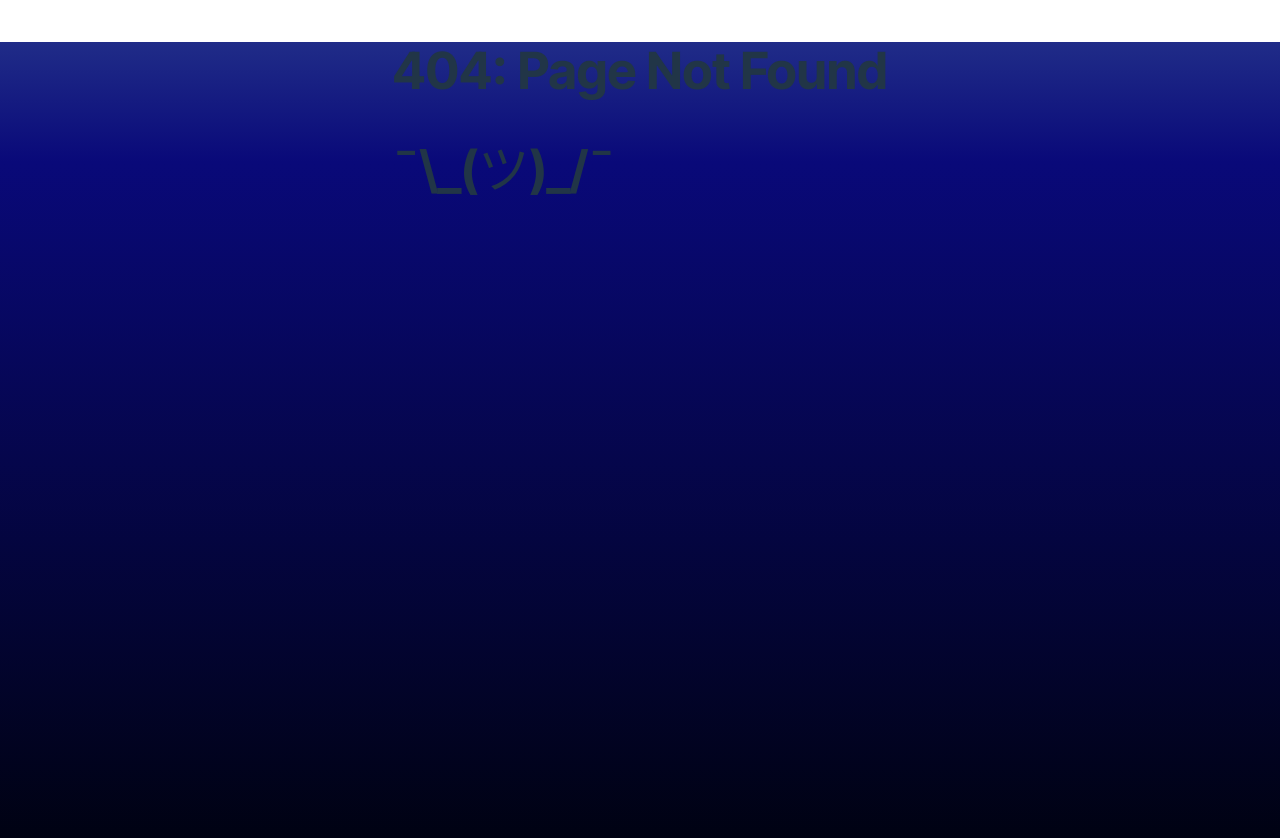
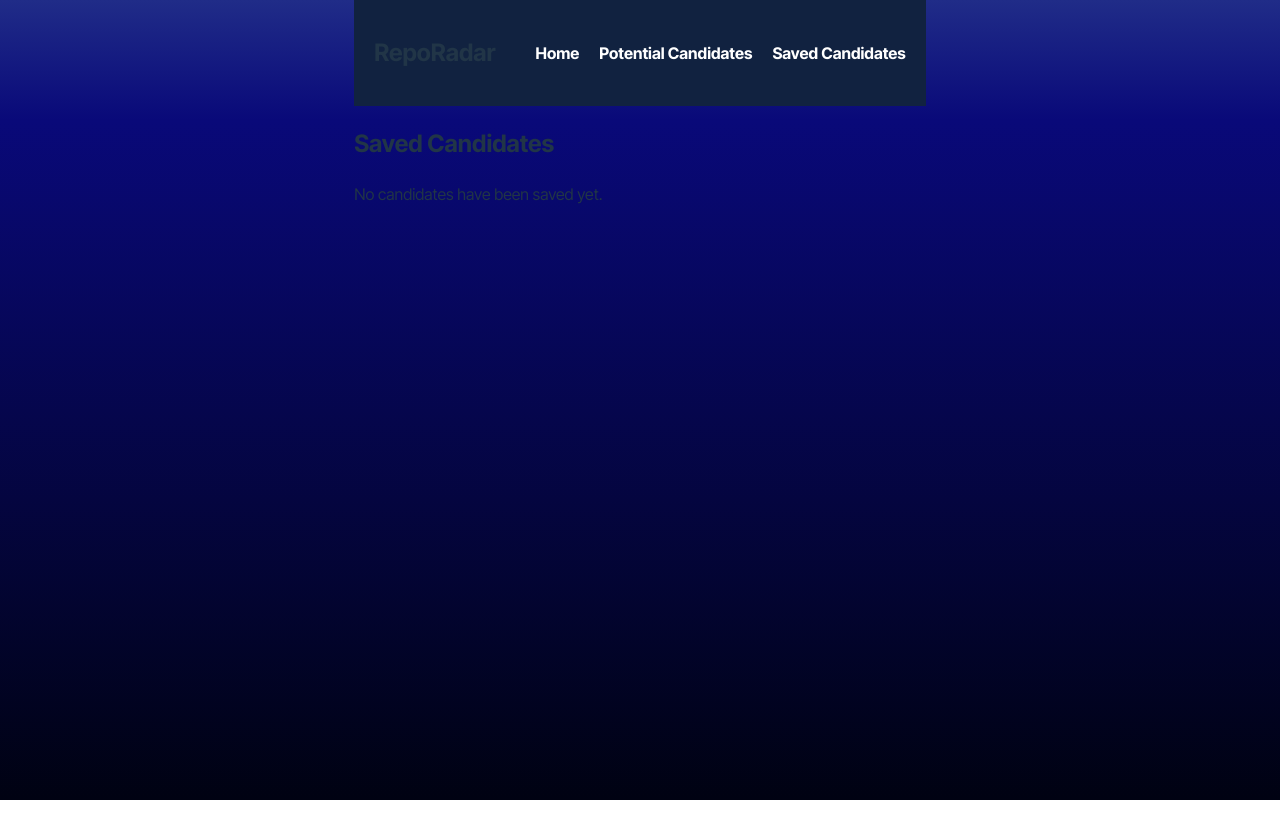
Before and after one commit to RaaBaJa718/RepoRadar, a React (Vite) app: page /saved in a window 1280 px wide. Before the commit this address had no page. Shown: the top 838 px of the page. After the commit the page ends 800 px from the top, so only its background shows below. Built offline with nearby package versions, Linux system fonts and the light colour scheme.

Commit message:
feat: enhance navigation and saved candidates functionality with API integration and improved layout

```diff
--- a/src/App.tsx
+++ b/src/App.tsx
@@ -1,13 +1,11 @@
-import { Outlet } from 'react-router-dom';
-import Nav from './components/Nav';
+import Nav from "./components/Nav";
+import { Outlet } from "react-router-dom";
 
 function App() {
   return (
     <>
       <Nav />
-      <main>
-        <Outlet />
-      </main>
+      <Outlet /> {/* ✅ This will render child routes dynamically */}
     </>
   );
 }
--- a/src/components/Nav.tsx
+++ b/src/components/Nav.tsx
@@ -1,8 +1,16 @@
+import { Link } from "react-router-dom";
+
 const Nav = () => {
-  // TODO: Add necessary code to display the navigation bar and link between the pages
   return (
-    <div>Nav</div>
-  )
+    <nav className="nav-container">
+      <h2>RepoRadar</h2>
+      <ul className="nav-links">
+        <li><Link to="/">Home</Link></li>
+        <li><Link to="/candidates">Potential Candidates</Link></li>
+        <li><Link to="/saved">Saved Candidates</Link></li>
+      </ul>
+    </nav>
+  );
 };
 
 export default Nav;
--- a/src/index.css
+++ b/src/index.css
@@ -4,7 +4,6 @@
   font-family: 'Inter Tight', system-ui, Avenir, Helvetica, Arial, sans-serif;
   line-height: 1.5;
   font-weight: 400;
-
   color-scheme: light dark;
   color: rgba(255, 255, 255, 0.87);
   font-synthesis: none;
@@ -13,6 +12,7 @@
   -moz-osx-font-smoothing: grayscale;
 }
 
+/* Links */
 a {
   font-weight: 500;
   color: #646cff;
@@ -22,6 +22,7 @@ a:hover {
   color: #535bf2;
 }
 
+/* Page Background */
 body {
   background: linear-gradient(
     180deg,
@@ -30,7 +31,7 @@ body {
     rgba(0, 2, 18, 1) 100%
   );
   background-size: cover;
-  background-repeat: no-repeat no-repeat;
+  background-repeat: no-repeat;
   background-position: center center;
   margin: 0;
   place-items: center;
@@ -38,11 +39,13 @@ body {
   min-height: 100vh;
 }
 
+/* Headings */
 h1 {
   font-size: 3.2em;
   line-height: 1.1;
 }
 
+/* Buttons */
 button {
   border-radius: 8px;
   border: 1px solid transparent;
@@ -62,6 +65,7 @@ button:focus-visible {
   outline: 4px auto -webkit-focus-ring-color;
 }
 
+/* Light Mode Adjustments */
 @media (prefers-color-scheme: light) {
   :root {
     color: #213547;
@@ -75,6 +79,7 @@ button:focus-visible {
   }
 }
 
+/* Main Content Layout */
 main {
   color: #fff;
   width: 100%;
@@ -84,37 +89,74 @@ main {
   align-items: center;
 }
 
+/* Table Styling */
 tr {
   border-radius: 10px;
   background-color: #000;
   color: white;
 }
-
 tbody tr:nth-child(odd) {
   background-color: #333333;
 }
-
-.nav {
-  display: flex;
-  justify-content: flex-start;
-  padding: 1em 2em;
-}
-
-.nav-item {
-  padding: 0 0.5rem;
-  list-style: none;
-}
-
-.nav-link {
-  color: #fff;
-  text-decoration: none;
-}
-
-.active {
-  font-weight: 700;
-}
-
 .table {
   width: 80vw;
   table-layout: fixed;
 }
+
+/* Navigation */
+.nav-container {
+  display: flex;
+  justify-content: space-between;
+  align-items: center;
+  background: #112240;
+  padding: 15px 20px;
+}
+
+.nav-links {
+  list-style: none;
+  display: flex;
+  gap: 20px;
+}
+
+.nav-links a {
+  text-decoration: none;
+  color: white;
+  font-weight: bold;
+}
+
+/* Home Page */
+.home-container {
+  text-align: center;
+  padding: 20px;
+}
+
+.candidate-card {
+  background: #112240;
+  padding: 20px;
+  border-radius: 10px;
+  width: 300px;
+  margin: 20px auto;
+}
+
+.candidate-card img {
+  width: 100px;
+}
+
+.button-group {
+  display: flex;
+  justify-content: center;
+  gap: 10px;
+  margin-top: 15px;
+}
+
+.reject-btn {
+  background: red;
+  color: white;
+  padding: 10px;
+}
+
+.accept-btn {
+  background: green;
+  color: white;
+  padding: 10px;
+}
--- a/src/pages/CandidateSearch.tsx
+++ b/src/pages/CandidateSearch.tsx
@@ -5,10 +5,29 @@ const SavedCandidates = () => {
   const [savedCandidates, setSavedCandidates] = useState<Candidate[]>([]);
 
   useEffect(() => {
+    // Load saved candidates from local storage
     const storedCandidates = localStorage.getItem("savedCandidates");
     if (storedCandidates) {
       setSavedCandidates(JSON.parse(storedCandidates));
     }
+
+    // Fetch new candidates from GitHub API
+    // Define the fetchCandidate function
+    const fetchCandidate = async () => {
+      try {
+        console.log("Fetching candidates...");
+        const response = await fetch("https://api.github.com/users");
+        const data = await response.json();
+        console.log("API Response:", data);
+
+        // Update state to store fetched candidates
+        setSavedCandidates(data);
+      } catch (error) {
+        console.error("Error fetching candidates:", error);
+      }
+    };
+
+        fetchCandidate();
   }, []);
 
   const removeCandidate = (id: number) => {
--- a/src/pages/SavedCandidates.tsx
+++ b/src/pages/SavedCandidates.tsx
@@ -1,8 +1,58 @@
+import { useEffect, useState } from "react";
+import { Candidate } from "../interfaces/Candidate.interface.tsx";
+
 const SavedCandidates = () => {
+  const [savedCandidates, setSavedCandidates] = useState<Candidate[]>([]);
+
+  useEffect(() => {
+    const storedCandidates = localStorage.getItem("savedCandidates");
+    if (storedCandidates) {
+      setSavedCandidates(JSON.parse(storedCandidates));
+    }
+  }, []);
+
+  const removeCandidate = (id: number) => {
+    const updatedCandidates = savedCandidates.filter(candidate => candidate.id !== id);
+    setSavedCandidates(updatedCandidates);
+    localStorage.setItem("savedCandidates", JSON.stringify(updatedCandidates));
+  };
+
   return (
-    <>
-      <h1>Potential Candidates</h1>
-    </>
+    <div className="saved-candidates-container">
+      <h2>Saved Candidates</h2>
+      {savedCandidates.length > 0 ? (
+        <table className="candidates-table">
+          <thead>
+            <tr>
+              <th>Avatar</th>
+              <th>Username</th>
+              <th>Location</th>
+              <th>Email</th>
+              <th>Company</th>
+              <th>Bio</th>
+              <th>Action</th>
+            </tr>
+          </thead>
+          <tbody>
+            {savedCandidates.map(candidate => (
+              <tr key={candidate.id}>
+                <td><img src={candidate.avatar_url} alt={candidate.login} width="50" /></td>
+                <td><a href={candidate.html_url} target="_blank">{candidate.login}</a></td>
+                <td>{candidate.location || "Unknown"}</td>
+                <td>{candidate.email || "Not available"}</td>
+                <td>{candidate.company || "Not listed"}</td>
+                <td>{candidate.bio || "No bio available"}</td>
+                <td>
+                  <button className="remove-btn" onClick={() => removeCandidate(candidate.id)}>❌ Remove</button>
+                </td>
+              </tr>
+            ))}
+          </tbody>
+        </table>
+      ) : (
+        <p>No candidates have been saved yet.</p>
+      )}
+    </div>
   );
 };
 
```
Also changed, not shown: src/main.tsx (+15 -11 lines).
